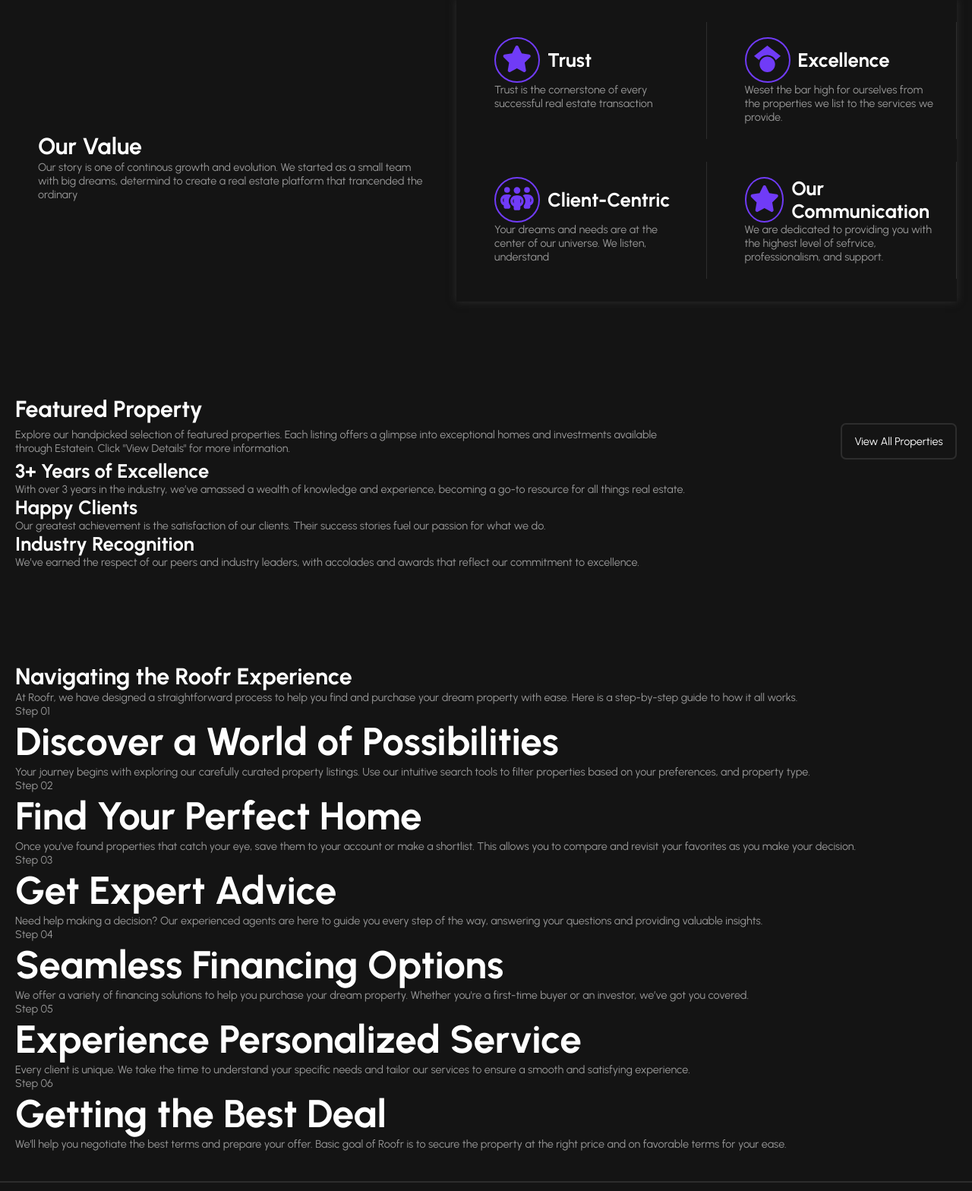
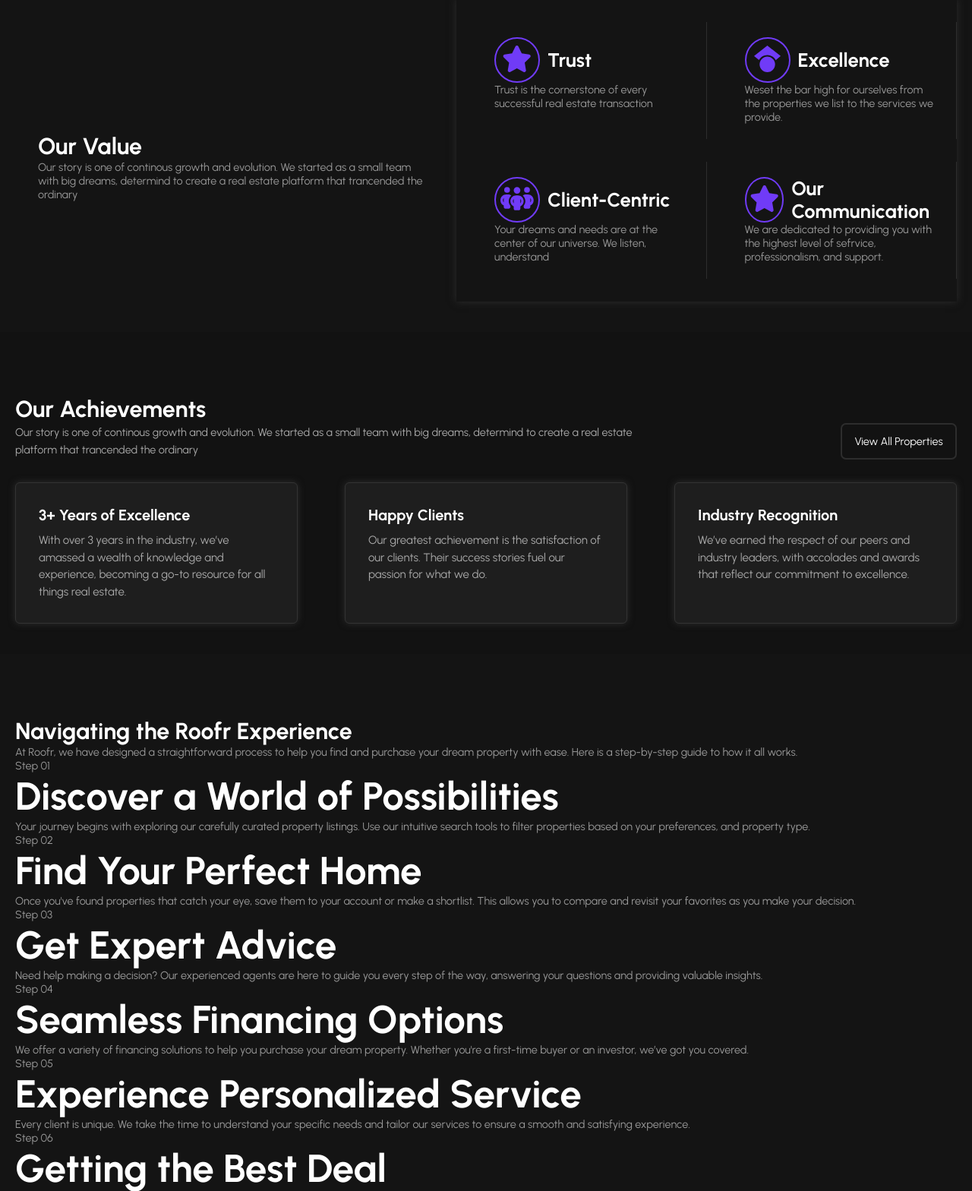
Before and after one commit to only-as19/Real-Esatate-Business, a PHP site: page /about.html in a window 1280 px wide. Shown: the part 812-2380 px from the top of the page at 76% size. Run offline with PHP 8.4, Linux system fonts and the light colour scheme.

Commit message:
ROOFS - ADD CSS - Design the complete Achievment section

```diff
--- a/Css/about.css
+++ b/Css/about.css
@@ -44,3 +44,54 @@ svg{
 .svg span{
   color: #703BF7;
 }
+
+
+/* Achievement */
+
+.our-achievements {
+  background-color: #121212;
+  color: #ddd;
+  padding: 40px 20px;
+}
+
+.our-achievements h2 {
+  color: #fff;
+}
+
+.our-achievements p {
+  color: #aaa;
+  line-height: 1.6;
+}
+
+.achievement-cards {
+  display: flex;
+  justify-content: space-between;
+  gap: 20px;
+  margin-top: 30px;
+}
+
+.achievement-card {
+  background-color: #1e1e1e;
+  border: 1px solid #333;
+  border-radius: 6px;
+  padding: 30px;
+  width: 30%;
+  box-shadow: 0 0 10px #2d2d2d;
+  transition: all 0.5s ease-in;
+}
+
+.achievement-card h3 {
+  font-size: 20px;
+  color: #fff;
+  margin-bottom: 10px;
+}
+
+.achievement-card p {
+  font-size: 15px;
+  color: #aaa;
+  line-height: 1.5;
+}
+
+.achievement-card:hover{
+  transform: scale(1.1);
+}
--- a/about.html
+++ b/about.html
@@ -134,10 +134,12 @@
 
         <section class="our-achievements">
             <div class="property-description">
-                <h2>Featured Property</h2>
+                <h2>Our Achievements</h2>
                 <div class="description-data">
                     <div class="p-detail">
-                        <p>Explore our handpicked selection of featured properties. Each listing offers a glimpse into exceptional homes and investments available through Estatein. Click "View Details" for more information.</p>
+                        <p>Our story is one of continous growth and evolution. We started as
+                        a small team with big dreams, determind to create a real estate
+                        platform that trancended the ordinary</p>
                     </div>
                 <a href="#" class="btn-primary btn-black">View All Properties</a>
                 </div>
```
